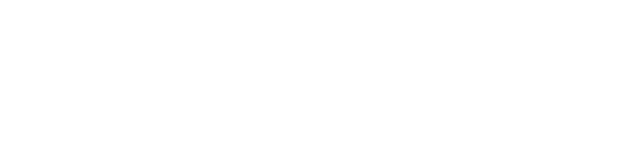
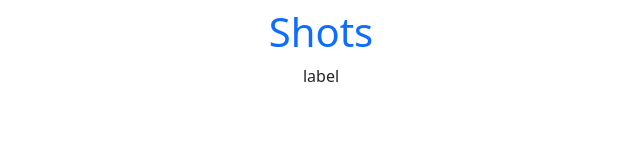
Before and after one commit to IsaacMendez-work/W4D6, a plain HTML site: page index.html in a window 1280 px wide. Shown: the whole page, without its empty margins (319-959 px from the left). Drawn offline with nearby package versions, Linux system fonts and the light colour scheme.

Commit message:
Added formating to HTML

```diff
--- a/index.html
+++ b/index.html
@@ -5,9 +5,17 @@
     <meta http-equiv="X-UA-Compatible" content="IE=edge">
     <meta name="viewport" content="width=device-width, initial-scale=1.0">
     <title>Document</title>
+    <link href="https://cdn.jsdelivr.net/npm/bootstrap@5.0.0-beta2/dist/css/bootstrap.min.css" rel="stylesheet"
+    integrity="sha384-BmbxuPwQa2lc/FVzBcNJ7UAyJxM6wuqIj61tLrc4wSX0szH/Ev+nYRRuWlolflfl" crossorigin="anonymous">
 </head>
 <body>
-    <link href="https://cdn.jsdelivr.net/npm/bootstrap@5.0.0-beta2/dist/css/bootstrap.min.css" rel="stylesheet"
-    integrity="sha384-BmbxuPwQa2lc/FVzBcNJ7UAyJxM6wuqIj61tLrc4wSX0szH/Ev+nYRRuWlolflfl" crossorigin="anonymous">
+    <div class="container mt-2">
+        <h1 class="text-primary text-center">Shots</h1>
+        <form action="" class="row g-3 justify-content-center">
+            <div class="col-auto">
+                label
+            </div>
+        </form>
+    </div>
 </body>
 </html>
```
